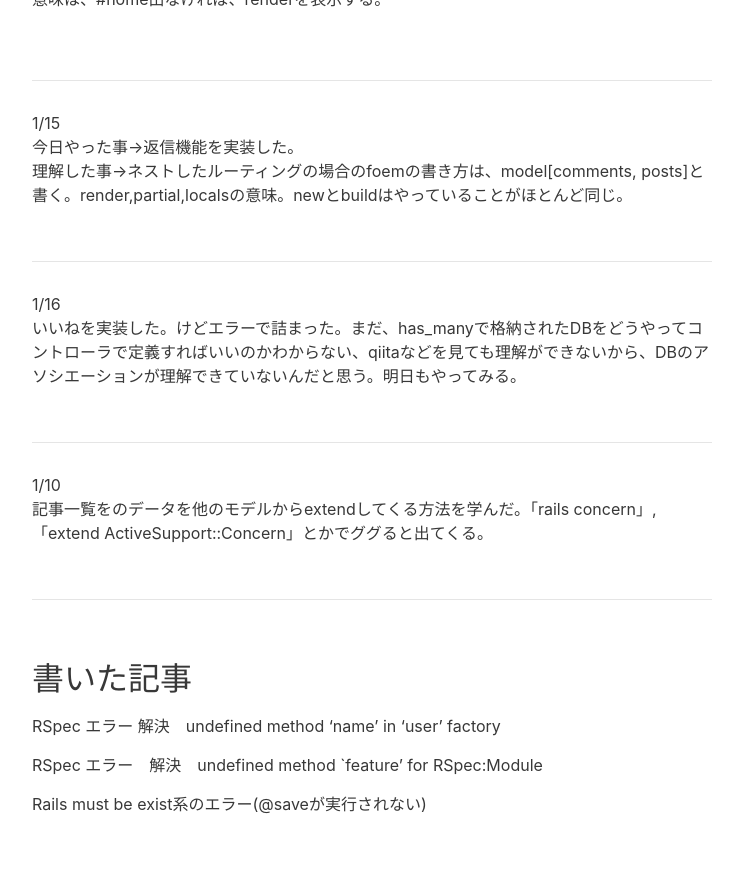
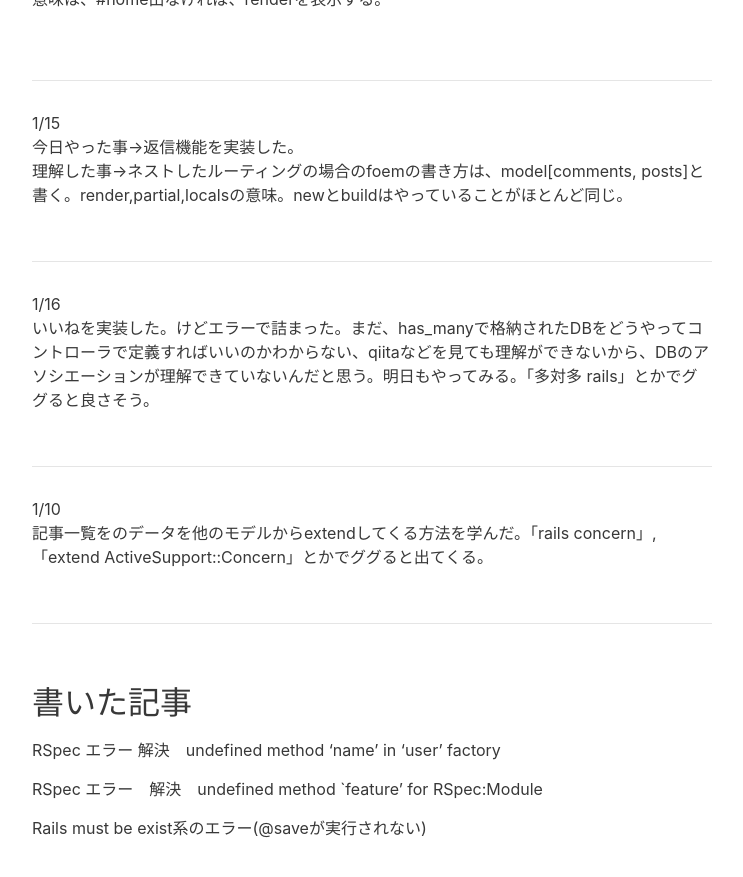
Before and after one commit to kazblog/kazblog.github.io, a Jekyll site: the page built from _posts/weekly-update/2021-01-17-hello.md, in a window 1280 px wide and 900 px high, scrolled down 2540 px. Shown: the top 877 px of the window, without its empty margins (268-1011 px from the left). Built offline with Jekyll 4.4.1, drawn with Linux system fonts in a browser that asks for light colours; nearby versions of some CDN libraries.

Commit message:
Update 2021-01-17-hello.md

```diff
--- a/_posts/weekly-update/2021-01-17-hello.md
+++ b/_posts/weekly-update/2021-01-17-hello.md
@@ -78,7 +78,7 @@ gem　追加後
 1/15<br>今日やった事→返信機能を実装した。 <br>
 理解した事→ネストしたルーティングの場合のfoemの書き方は、model[comments, posts]と書く。render,partial,localsの意味。newとbuildはやっていることがほとんど同じ。<br><br>
 <hr>
-1/16<br>いいねを実装した。けどエラーで詰まった。まだ、has_manyで格納されたDBをどうやってコントローラで定義すればいいのかわからない、qiitaなどを見ても理解ができないから、DBのアソシエーションが理解できていないんだと思う。明日もやってみる。<br><br>
+1/16<br>いいねを実装した。けどエラーで詰まった。まだ、has_manyで格納されたDBをどうやってコントローラで定義すればいいのかわからない、qiitaなどを見ても理解ができないから、DBのアソシエーションが理解できていないんだと思う。明日もやってみる。「多対多 rails」とかでググると良さそう。<br><br>
 <hr>
 1/10<br>記事一覧をのデータを他のモデルからextendしてくる方法を学んだ。「rails concern」, 「extend ActiveSupport::Concern」とかでググると出てくる。<br><br>
 <hr>
```
